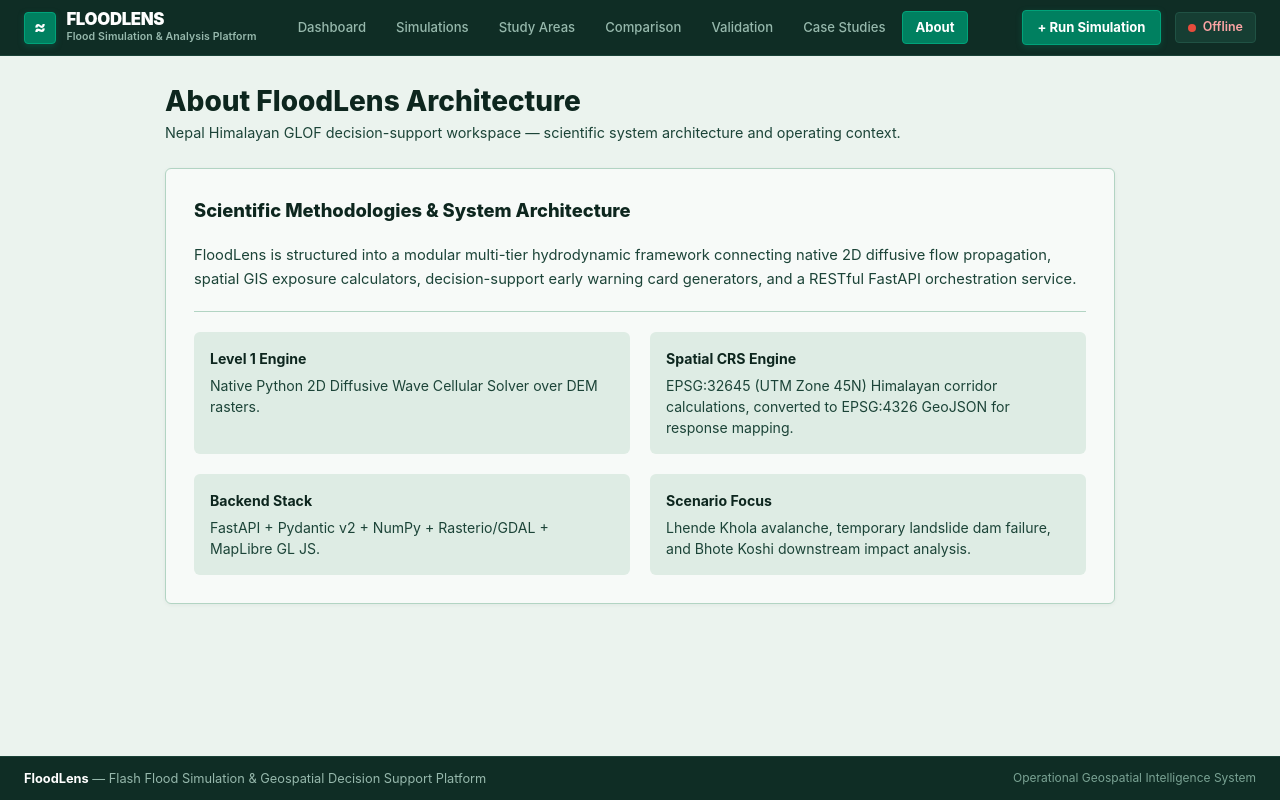
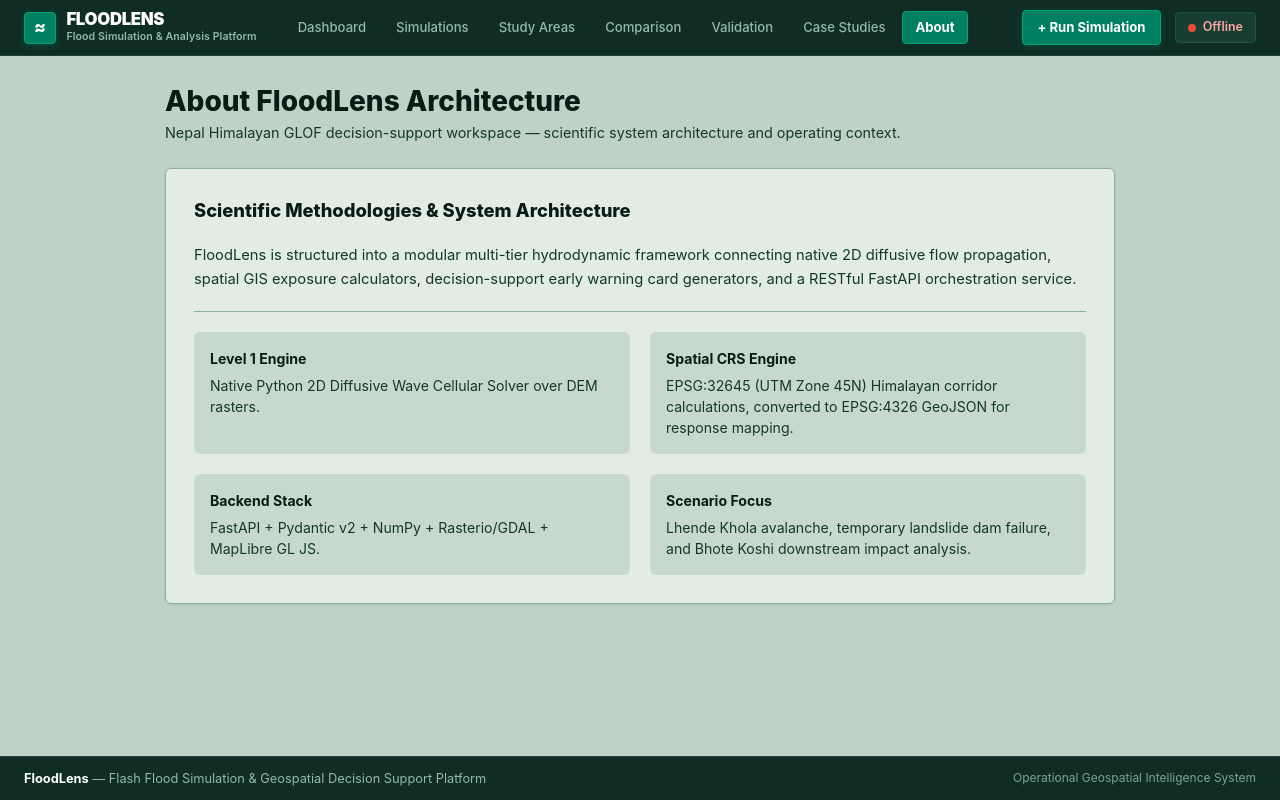
Before and after one commit to tani2112/FloodLens, a React (Vite) app in the folder frontend/: page /about in a window 1280 px wide. Built offline with nearby package versions, Linux system fonts and the light colour scheme; no server answers.

Commit message:
style: enrich UI with a deeper darker muted sage green and defined emerald borders

```diff
--- a/frontend/src/components/layout/AppShell.tsx
+++ b/frontend/src/components/layout/AppShell.tsx
@@ -7,7 +7,7 @@ export const AppShell: React.FC = () => {
   const isDashboard = location.pathname === '/';
 
   return (
-    <div className="command-center-light" style={{ minHeight: '100vh', width: '100vw', overflowX: 'hidden', display: 'flex', flexDirection: 'column', background: '#EBF3EE' }}>
+    <div className="command-center-light" style={{ minHeight: '100vh', width: '100vw', overflowX: 'hidden', display: 'flex', flexDirection: 'column', background: '#BED3C6' }}>
       <TopNav />
       {isDashboard ? (
         <div style={{ flex: 1, display: 'flex', flexDirection: 'column', width: '100%' }}>
--- a/frontend/src/index.css
+++ b/frontend/src/index.css
@@ -5,32 +5,32 @@
    (Light Scientific Command Center Visual Language)
    ================================================== */
 :root {
-  /* Light Sage Green & Deep Forest Green Design System */
-  --bg-app: #ebf3ee;
-  --bg-canvas: #ebf3ee;
-  --bg-surface: #f7faf8;
-  --bg-surface-secondary: #deece4;
-  --bg-surface-muted: #d2e4da;
-  --bg-surface-hover: #c5ddcf;
-  --bg-surface-active: #008060;
+  /* Rich Muted Sage Green & Deep Forest Green Design System */
+  --bg-app: #bed3c6;
+  --bg-canvas: #bed3c6;
+  --bg-surface: #e2ece5;
+  --bg-surface-secondary: #c7d9ce;
+  --bg-surface-muted: #b0c8bb;
+  --bg-surface-hover: #9fbcac;
+  --bg-surface-active: #006e52;
 
   /* Borders & Dividers */
-  --border-color: #b2d4c3;
-  --border-subtle: #c8e2d4;
-  --border-strong: #80afa0;
-  --border-focus: #008060;
+  --border-color: #8eae9d;
+  --border-subtle: #a4c3b2;
+  --border-strong: #5e8573;
+  --border-focus: #006e52;
 
   /* Text & Typography Tokens */
-  --text-primary: #0d261e;
-  --text-secondary: #1c4438;
-  --text-muted: #4d7568;
+  --text-primary: #081c15;
+  --text-secondary: #13382b;
+  --text-muted: #395e50;
   --text-inverse: #ffffff;
 
   /* Emerald & Forest Accents */
-  --accent-primary: #008060;
-  --accent-hover: #00684e;
+  --accent-primary: #006e52;
+  --accent-hover: #00543e;
   --accent-bright: #00a37a;
-  --accent-soft: #def2ea;
+  --accent-soft: #c7eadb;
 
   /* Status Colors */
   --success: #1e5c3a;
@@ -38,42 +38,42 @@
   --critical: #a42424;
 
   /* Severity Badges */
-  --severity-safe-bg: #eaf4ed;
-  --severity-safe-text: #1b4d2e;
-  --severity-safe-border: #c3e2cc;
+  --severity-safe-bg: #d4edd9;
+  --severity-safe-text: #134227;
+  --severity-safe-border: #9ecda7;
 
-  --severity-advisory-bg: #deece4;
-  --severity-advisory-text: #0d261e;
-  --severity-advisory-border: #b2d4c3;
+  --severity-advisory-bg: #c7d9ce;
+  --severity-advisory-text: #081c15;
+  --severity-advisory-border: #8eae9d;
 
-  --severity-watch-bg: #fef7e6;
-  --severity-watch-text: #8f5400;
-  --severity-watch-border: #fde2a7;
+  --severity-watch-bg: #fde8be;
+  --severity-watch-text: #6b3a00;
+  --severity-watch-border: #f8ca75;
 
-  --severity-warning-bg: #fef0eb;
-  --severity-warning-text: #a3360d;
-  --severity-warning-border: #fdc7b8;
+  --severity-warning-bg: #fcd5c3;
+  --severity-warning-text: #7a2807;
+  --severity-warning-border: #f5a786;
 
-  --severity-critical-bg: #fdebe7;
-  --severity-critical-text: #b91c1c;
-  --severity-critical-border: #fca5a5;
+  --severity-critical-bg: #fad2d2;
+  --severity-critical-text: #781010;
+  --severity-critical-border: #f29a9a;
 
   /* Simulation Status Badges */
-  --status-completed-bg: #eaf4ed;
-  --status-completed-text: #1b4d2e;
-  --status-completed-border: #c3e2cc;
+  --status-completed-bg: #d4edd9;
+  --status-completed-text: #134227;
+  --status-completed-border: #9ecda7;
 
-  --status-running-bg: #def2ea;
-  --status-running-text: #008060;
-  --status-running-border: #80afa0;
+  --status-running-bg: #c7eadb;
+  --status-running-text: #006e52;
+  --status-running-border: #5e8573;
 
-  --status-pending-bg: #deece4;
-  --status-pending-text: #4d7568;
-  --status-pending-border: #b2d4c3;
+  --status-pending-bg: #c7d9ce;
+  --status-pending-text: #395e50;
+  --status-pending-border: #8eae9d;
 
-  --status-failed-bg: #fdebe7;
-  --status-failed-text: #b91c1c;
-  --status-failed-border: #fca5a5;
+  --status-failed-bg: #fad2d2;
+  --status-failed-text: #781010;
+  --status-failed-border: #f29a9a;
 
   /* Fonts */
   --font-sans: 'Inter', system-ui, -apple-system, BlinkMacSystemFont, 'Segoe UI', Roboto, sans-serif;
@@ -116,7 +116,7 @@ code, pre {
   border: 1px solid var(--border-color);
   border-radius: 6px;
   padding: 1.25rem;
-  box-shadow: 0 1px 4px rgba(13, 38, 30, 0.05);
+  box-shadow: 0 1px 4px rgba(8, 28, 21, 0.08);
   color: var(--text-primary);
 }
 
@@ -129,8 +129,8 @@ code, pre {
 }
 
 .card-accent {
-  background: #def2ea;
-  border: 1px solid #80afa0;
+  background: #c7eadb;
+  border: 1px solid #5e8573;
   border-radius: 6px;
   padding: 1.25rem;
   color: var(--text-primary);
@@ -178,40 +178,40 @@ code, pre {
 }
 
 .btn-primary {
-  background: #008060;
+  background: #006e52;
   color: #ffffff;
-  border-color: #008060;
-  box-shadow: 0 2px 6px rgba(0, 128, 96, 0.25);
+  border-color: #006e52;
+  box-shadow: 0 2px 6px rgba(0, 110, 82, 0.3);
 }
 
 .btn-primary:hover {
-  background: #00684e;
-  border-color: #00684e;
+  background: #00543e;
+  border-color: #00543e;
   color: #ffffff;
   text-decoration: none;
 }
 
 .btn-secondary {
   background: var(--bg-surface-secondary);
-  color: #0d261e;
+  color: #081c15;
   border: 1px solid var(--border-color);
 }
 
 .btn-secondary:hover {
   background: var(--bg-surface-muted);
-  color: #0d261e;
+  color: #081c15;
   text-decoration: none;
 }
 
 .btn-outline {
   background: var(--bg-surface);
-  color: #008060;
-  border: 1px solid #008060;
+  color: #006e52;
+  border: 1px solid #006e52;
 }
 
 .btn-outline:hover {
-  background: #def2ea;
-  color: #00684e;
+  background: #c7eadb;
+  color: #00543e;
   text-decoration: none;
 }
 
@@ -254,7 +254,7 @@ code, pre {
 .form-input:focus, .form-select:focus {
   outline: none;
   border-color: var(--accent-primary);
-  box-shadow: 0 0 0 2px rgba(0, 128, 96, 0.2);
+  box-shadow: 0 0 0 2px rgba(0, 110, 82, 0.25);
 }
 
 /* Data Tables */
@@ -264,7 +264,7 @@ code, pre {
   border: 1px solid var(--border-color);
   border-radius: 6px;
   background: var(--bg-surface);
-  box-shadow: 0 1px 4px rgba(13, 38, 30, 0.05);
+  box-shadow: 0 1px 4px rgba(8, 28, 21, 0.08);
 }
 
 table.data-table {
@@ -294,21 +294,21 @@ table.data-table tr:last-child td {
 }
 
 table.data-table tr:hover td {
-  background: #deece4;
+  background: #c7d9ce;
 }
 
 /* MapLibre GL Popup Styling */
 .maplibregl-popup-content {
   background: var(--bg-surface) !important;
-  color: #0d261e !important;
+  color: #081c15 !important;
   border-radius: 6px !important;
-  box-shadow: 0 4px 16px rgba(13, 38, 30, 0.15) !important;
+  box-shadow: 0 4px 16px rgba(8, 28, 21, 0.2) !important;
   padding: 12px 16px !important;
   font-family: var(--font-sans) !important;
   border: 1px solid var(--border-color) !important;
 }
 .maplibregl-popup-close-button {
-  color: #4d7568 !important;
+  color: #395e50 !important;
   font-size: 16px !important;
   padding: 4px 8px !important;
 }
@@ -320,11 +320,11 @@ table.data-table tr:hover td {
 }
 
 /* ==================================================
-   COMMAND CENTER LIGHT SAGE GREEN THEME
+   COMMAND CENTER DEEP SAGE GREEN THEME
    ================================================== */
 .command-center-dark, .command-center-light {
-  background-color: #ebf3ee !important;
-  color: #0d261e !important;
+  background-color: #bed3c6 !important;
+  color: #081c15 !important;
   font-family: var(--font-sans);
   min-height: 100vh;
   display: flex;
@@ -344,15 +344,15 @@ table.data-table tr:hover td {
   background: var(--bg-surface);
   border: 1px solid var(--border-color);
   border-radius: 6px;
-  color: #0d261e;
-  box-shadow: 0 1px 4px rgba(13, 38, 30, 0.05);
+  color: #081c15;
+  box-shadow: 0 1px 4px rgba(8, 28, 21, 0.08);
 }
 
 .cc-panel-sub {
   background: var(--bg-surface-secondary);
   border: 1px solid var(--border-color);
   border-radius: 4px;
-  color: #0d261e;
+  color: #081c15;
 }
 
 .cc-kpi-card {
@@ -363,13 +363,13 @@ table.data-table tr:hover td {
   display: flex;
   align-items: center;
   gap: 0.75rem;
-  box-shadow: 0 1px 3px rgba(13, 38, 30, 0.04);
+  box-shadow: 0 1px 3px rgba(8, 28, 21, 0.06);
 }
 
 .cc-input, .cc-select {
   background: var(--bg-surface);
   border: 1px solid var(--border-color);
-  color: #0d261e;
+  color: #081c15;
   border-radius: 4px;
   padding: 0.4rem 0.65rem;
   font-size: 0.82rem;
@@ -378,14 +378,14 @@ table.data-table tr:hover td {
 
 .cc-input:focus, .cc-select:focus {
   outline: none;
-  border-color: #008060;
-  box-shadow: 0 0 0 2px rgba(0, 128, 96, 0.2);
+  border-color: #006e52;
+  box-shadow: 0 0 0 2px rgba(0, 110, 82, 0.25);
 }
 
 .cc-btn {
   background: var(--bg-surface-secondary);
   border: 1px solid var(--border-color);
-  color: #1c4438;
+  color: #13382b;
   border-radius: 4px;
   padding: 0.35rem 0.65rem;
   font-size: 0.78rem;
@@ -399,13 +399,13 @@ table.data-table tr:hover td {
 
 .cc-btn:hover {
   background: var(--bg-surface-muted);
-  color: #0d261e;
+  color: #081c15;
 }
 
 .cc-btn-active {
-  background: #008060;
+  background: #006e52;
   color: #ffffff;
-  border-color: #008060;
+  border-color: #006e52;
 }
 
 .cc-scrollbar::-webkit-scrollbar {
@@ -414,14 +414,14 @@ table.data-table tr:hover td {
 }
 
 .cc-scrollbar::-webkit-scrollbar-track {
-  background: #deece4;
+  background: #c7d9ce;
 }
 
 .cc-scrollbar::-webkit-scrollbar-thumb {
-  background: #b2d4c3;
+  background: #8eae9d;
   border-radius: 3px;
 }
 
 .cc-scrollbar::-webkit-scrollbar-thumb:hover {
-  background: #80afa0;
+  background: #5e8573;
 }
```
Also changed, not shown: frontend/src/components/common/WorkflowSequenceBar.tsx (+15 -15 lines), frontend/src/pages/DashboardPage.tsx (+82 -82 lines).
